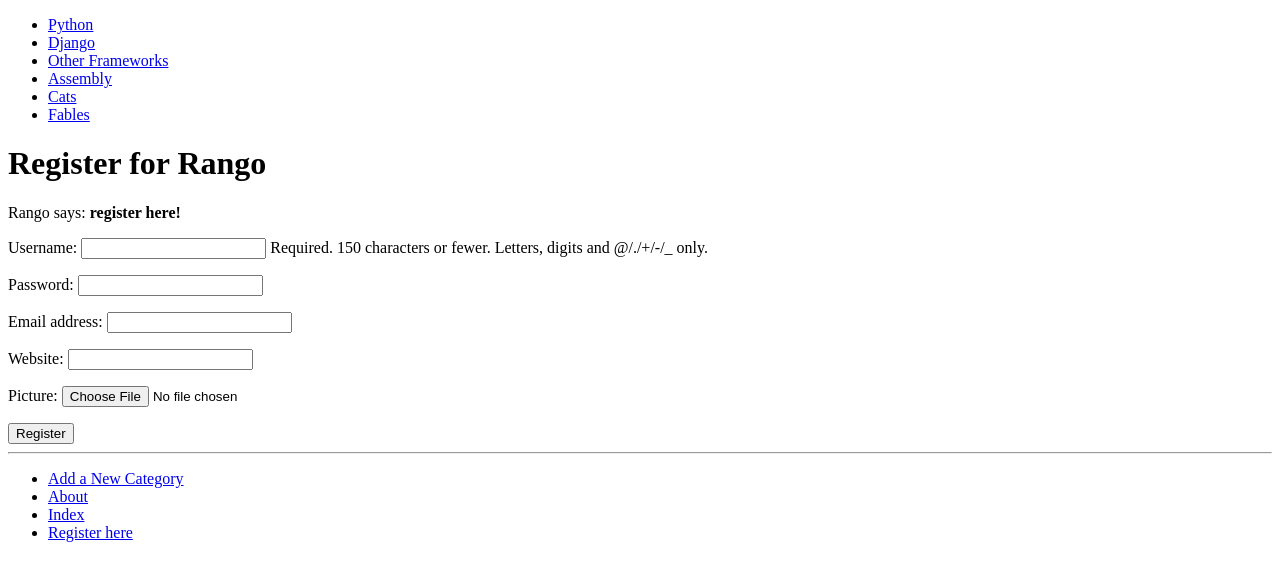
After one commit to Cat6498/tango_with_django_project, a Django app: page /rango/register/ in a window 1280 px wide. The commit adds this page. Shown: the top 581 px of the page. Run offline with Django 3.2, Linux system fonts and the light colour scheme; data comes from the database, SQL or seed files in the repository; both versions use the stored data as it was after the commit.

Commit message:
Chapter 9.7

```diff
--- a/rango/admin.py
+++ b/rango/admin.py
@@ -1,5 +1,5 @@
 from django.contrib import admin
-from rango.models import Category, Page
+from rango.models import Category, Page, UserProfile
 
 class PageAdmin(admin.ModelAdmin):
     list_display = ('title', 'category', 'url')
@@ -7,5 +7,7 @@ class PageAdmin(admin.ModelAdmin):
 class CategoryAdmin(admin.ModelAdmin):
     prepopulated_fields = {'slug':('name',)}
 
+admin.site.register(UserProfile)
+
 admin.site.register(Category, CategoryAdmin)
 admin.site.register(Page, PageAdmin)
--- a/rango/forms.py
+++ b/rango/forms.py
@@ -1,5 +1,18 @@
 from django import forms
-from rango.models import Page, Category
+from django.contrib.auth.models import User
+from rango.models import Page, Category, UserProfile
+
+class UserForm(forms.ModelForm):
+    password = forms.CharField(widget=forms.PasswordInput())
+
+    class Meta():
+        model = User
+        fields = ('username', 'password', 'email',)
+
+class UserProfileForm(forms.ModelForm):
+    class Meta:
+        model = UserProfile
+        fields = ('website', 'picture',)
 
 class CategoryForm(forms.ModelForm):
     name = forms.CharField(max_length=128, help_text="Please enter the category name")
--- a/rango/models.py
+++ b/rango/models.py
@@ -1,5 +1,15 @@
 from django.db import models
 from django.template.defaultfilters import slugify
+from django.contrib.auth.models import User
+
+class UserProfile(models.Model):
+    user = models.OneToOneField(User, on_delete=models.CASCADE)
+
+    website = models.URLField(blank=True)
+    picture = models.ImageField(upload_to='profile_images', blank=True)
+
+    def __str__(self):
+        return self.user.username
 
 class Category(models.Model):
     name = models.CharField(max_length=128, unique=True)
--- a/rango/urls.py
+++ b/rango/urls.py
@@ -7,6 +7,7 @@ urlpatterns = [
 
     path('', views.index, name='index'),
     path('about/', views.about, name='about'),
+    path('register/', views.register, name='register'),
     path('category/<slug:category_name_slug>/', views.show_category, name='show_category'),
     path('add_category/', views.add_category, name='add_category'),
     path('category/<slug:category_name_slug>/add_page/', views.add_page, name='add_page'),
--- a/rango/views.py
+++ b/rango/views.py
@@ -1,7 +1,7 @@
 from django.shortcuts import render
 from django.http import HttpResponse
 from rango.models import Category, Page
-from rango.forms import CategoryForm, PageForm
+from rango.forms import CategoryForm, PageForm, UserForm, UserProfileForm
 from django.shortcuts import redirect
 from django.urls import reverse
 
@@ -19,6 +19,39 @@ def index(request):
 def about(request):
     context_dict = {'boldmessage': 'This tutorial has been put together by Caterina c:'}
     return render(request, 'rango/about.html', context=context_dict)
+
+def register(request):
+    registered = False
+
+    if request.method == 'POST':
+        user_form = UserForm(request.POST)
+        profile_form = UserProfileForm(request.POST)
+
+        if user_form.is_valid() and profile_form.is_valid():
+            user = user_form.save()
+
+            #hash password and update user object
+            user.set_password(user.password)
+            user.save()
+
+            profile = profile_form.save(commit=False)
+            profile.user = user
+
+            if 'picture' in request.FILES:
+                profile.picture = request.FILES['picture']
+
+            profile.save()
+
+            registered = True
+        else:
+            print(user_form.errors, profile_form.errors)
+    else:
+        user_form = UserForm()
+        profile_form = UserProfileForm()
+
+    return render(request, 'rango/register.html', context = {'user_form': user_form, 'profile_form': profile_form, 'registered': registered})
+
+
 
 def show_category(request, category_name_slug):
     context_dict = {}
--- a/templates/rango/base.html
+++ b/templates/rango/base.html
@@ -27,6 +27,7 @@
                 <li><a href="{% url 'rango:add_category' %}">Add a New Category</a></li>
                 <li><a href="{% url 'rango:about' %}">About</a></li>
                 <li><a href="{% url 'rango:index' %}">Index</a></li>
+                <li><a href="{% url 'rango:register' %}">Register here</a></li>
             </ul>
         </div>
     </body>
--- /dev/null
+++ b/templates/rango/register.html
@@ -0,0 +1,24 @@
+<!DOCTYPE html>
+{% extends 'rango/base.html' %}
+{% load staticfiles %}
+
+{% block title_block %}
+    Register
+{% endblock %}
+
+{% block body_block %}
+<h1>Register for Rango</h1>
+{% if registered %}
+    Rango says: <strong>thank you for registering!</strong>
+    <a href="{% url 'rango:index' %}">Return to the homepage.</a><br />
+{% else %}
+    Rango says: <strong>register here!</strong>
+    <form id="user_form" method="post" action="{% url 'rango:register' %}" enctype="multipart/form-data">
+        {% csrf_token %}
+        {{ user_form.as_p }}
+        {{ profile_form.as_p }}
+
+        <input type="submit" name="submit" value="Register"/>
+    </form>
+{% endif %}
+{% endblock %}
```
Also changed, not shown: db.sqlite3, rango/migrations/0005_auto_20200207_0922.py (added), 1 other file.
